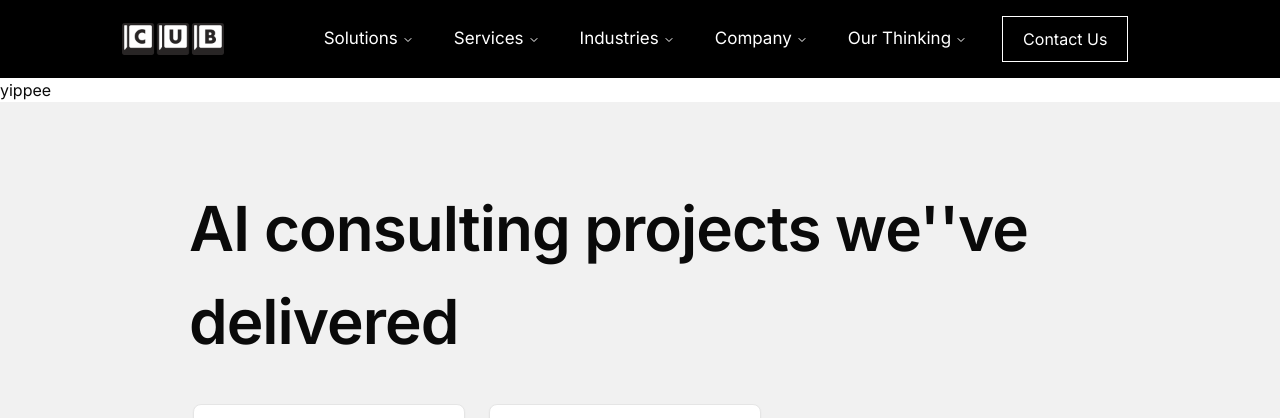
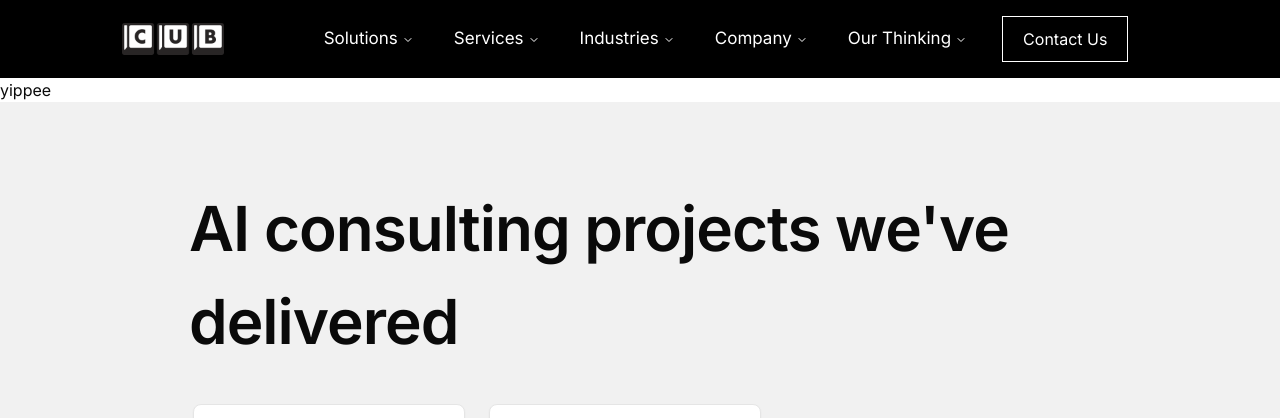
Before and after one commit to elefinnt/cub2, a Next.js app: page / in a window 1280 px wide. Shown: the top 418 px of the page. Built offline with nearby package versions, Linux system fonts and the light colour scheme.

Commit message:
chore: pay attention

```diff
--- a/app/components/projects-carousel.tsx
+++ b/app/components/projects-carousel.tsx
@@ -5,7 +5,7 @@ const ProjectsCarousel = () => {
     <div className="content-container py-20 bg-[#f1f1f1]">
       <div>
         <h1 className="mb-8 text-[62px] font-semibold -tracking-[1px]">
-          AI consulting projects we&apos;'ve delivered
+          AI consulting projects we&apos;ve delivered
         </h1>
         <div className="overflow-visible">
           <CarouselSize />
```
